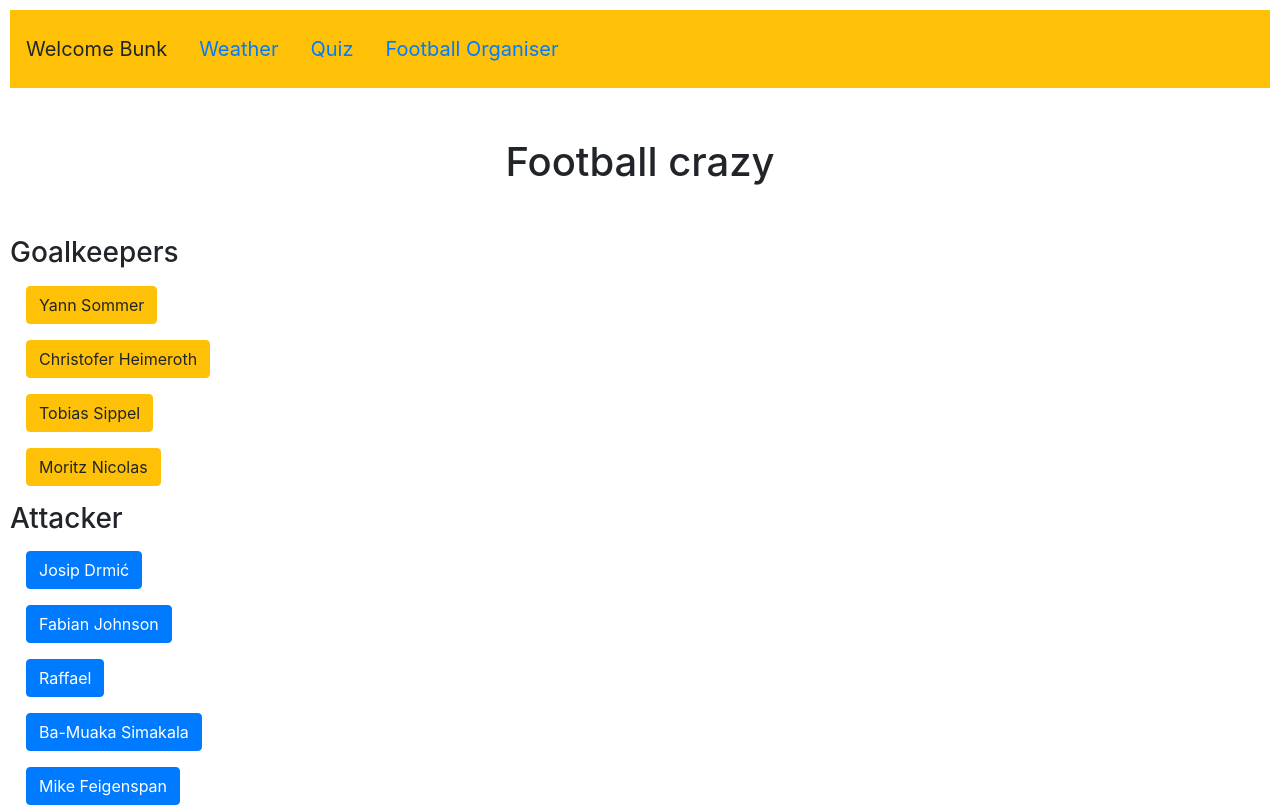
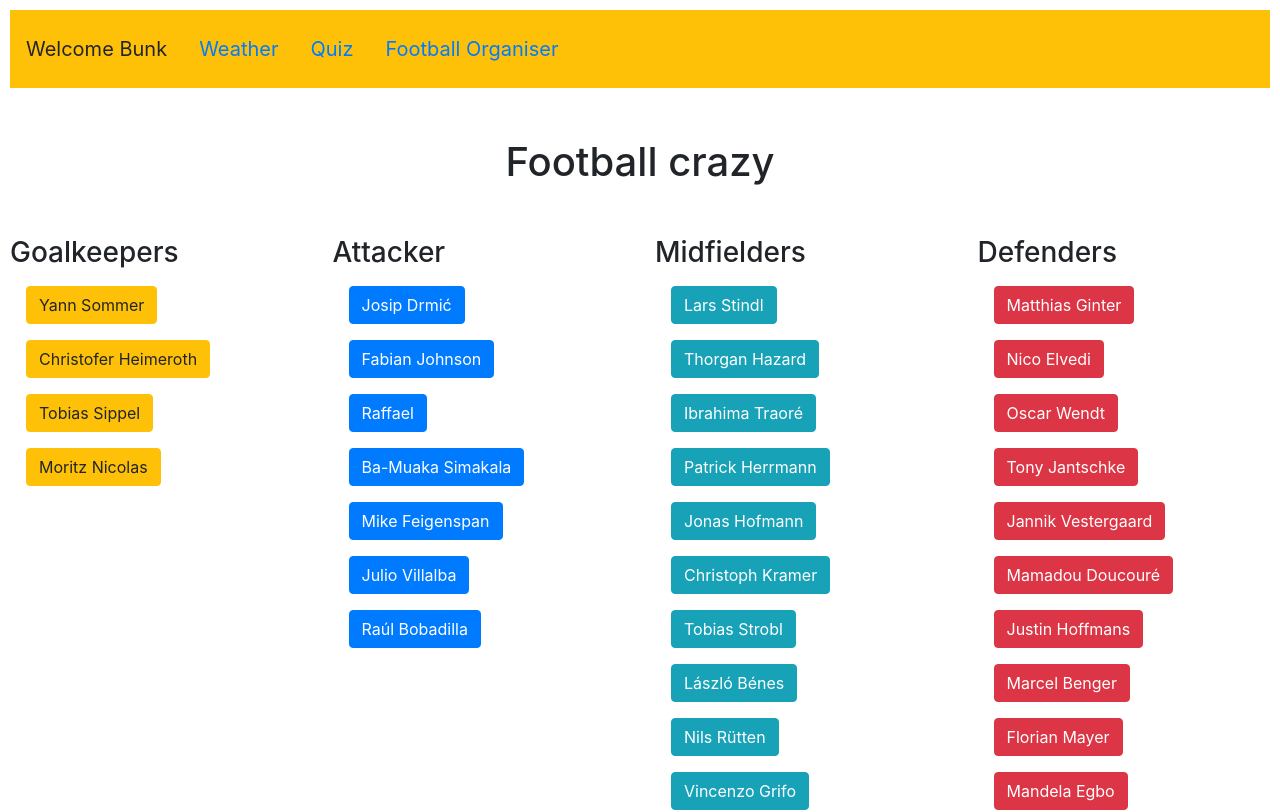
Before and after one commit to geeryder/Georgina-Ryder---Bunk-test, an Angular app: page /football in a window 1280 px wide. Shown: the top 812 px of the page. Built offline with nearby package versions, Linux system fonts and the light colour scheme.

Commit message:
last commit  before break over night

```diff
--- a/src/app/football/football.component.html
+++ b/src/app/football/football.component.html
@@ -1,24 +1,34 @@
 <h1>Football crazy</h1>
 
+<div class="row">
+  <div class="col-sm">
 
     <h3> Goalkeepers </h3>
     <div class="m-3 r-1" *ngFor = "let footballer of goalkeepers">
     <button type="button" class="btn btn-warning" (click)= "addGoalkeeper(footballer)">{{footballer.name}}</button>
     </div>
 
+  </div>
+  <div class="col-sm">
   <h3> Attacker </h3>
   <div class="m-3 r-2"  *ngFor = "let footballer of attacker">
   <button type="button" class="btn btn-primary"(click)= "addAttacker(footballer)">{{footballer.name}}</button>
   </div>
+</div>
 
+<div class="col-sm">
   <h3>Midfielders</h3>
   <div class="m-3" *ngFor = "let footballer of midfielders">
   <button type="button" class="btn btn-info" (click)="addMidfielder(footballer)">{{footballer.name}}</button>
   </div>
+</div>
 
+<div class="col-sm">
   <h3> Defenders </h3>
   <div class="m-3" *ngFor = "let footballer of defenders">
   <button type="button" class="btn btn-danger"  (click)="addDefender(footballer)"> {{footballer.name}}</button>
+  </div>
+</div>
 </div>
 
 <h1>Your Pick </h1>
@@ -26,6 +36,7 @@
 <div *ngFor=" let footballer of selectedGoalkeeper">
   <p>{{footballer.name}}</p>
 </div>
+
 
 <h2>Attacker</h2>
 <div *ngFor=" let footballer of selectedAttacker">
--- a/src/app/football/football.component.ts
+++ b/src/app/football/football.component.ts
@@ -49,17 +49,17 @@ addGoalkeeper(footballer){
 }
 
 addAttacker(footballer){
-  if(this.selectedAttacker.length < 3){
+  if( !(this.selectedAttacker.includes(footballer)) && this.selectedAttacker.length < 3){
   this.selectedAttacker.push(footballer);
   }
 }
 addMidfielder(footballer){
-  if(this.selectedAttacker.length < 4){
+  if(this.selectedMidfielder.length < 4){
   this.selectedMidfielder.push(footballer);
 }
 }
 addDefender(footballer){
-  if(this.selectedAttacker.length < 3){
+  if(this.selectedDefenders.length < 3){
   this.selectedDefenders.push(footballer);
 }
 }
```
Lines whose indentation alone changed are shown as unchanged.
